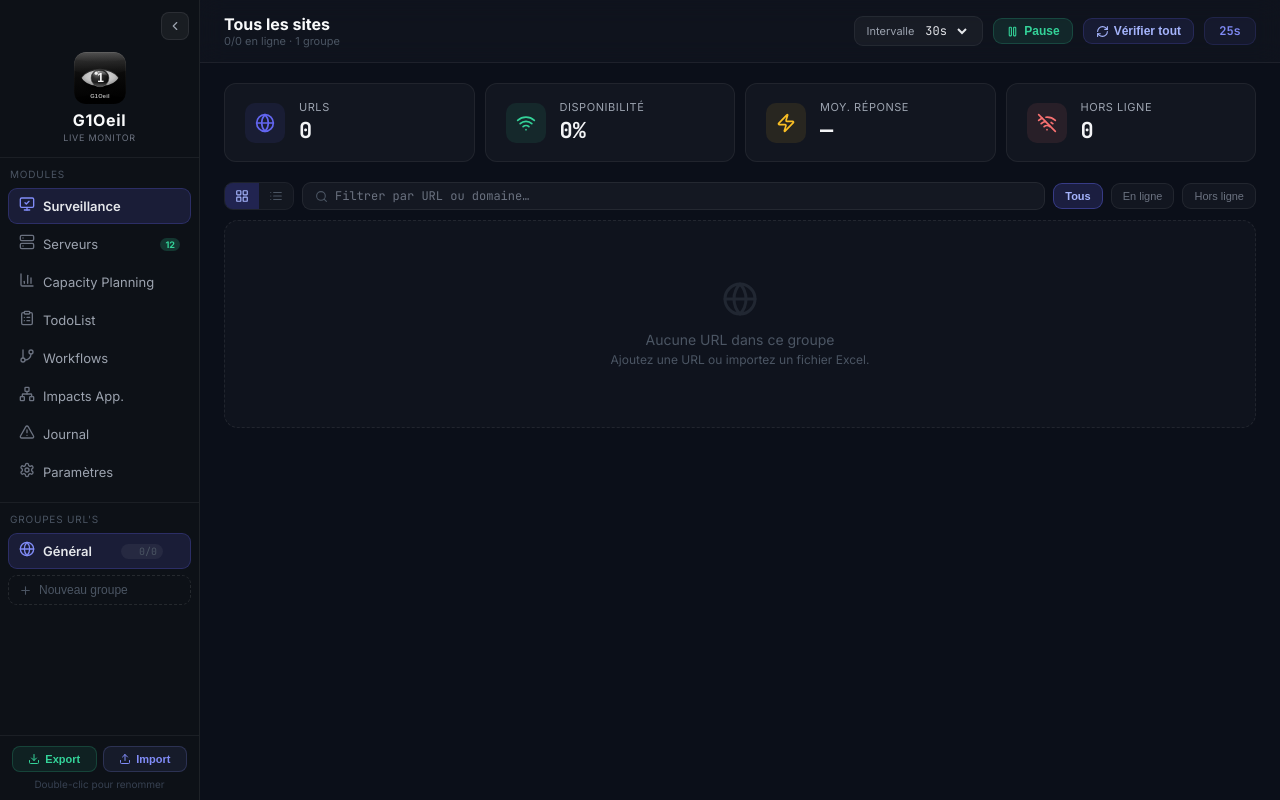
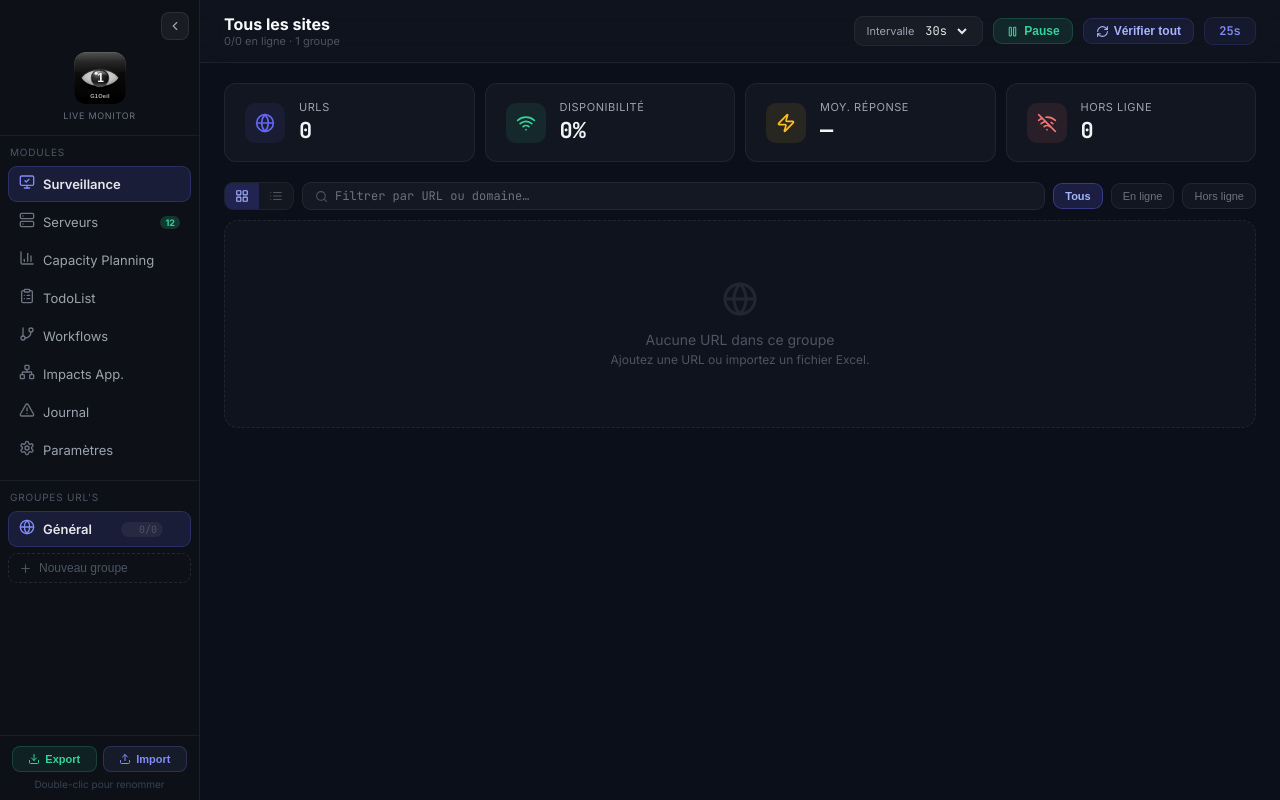
Before and after one commit to Scouzy/url-monitor-live, a React (Vite) app: page / in a window 1280 px wide. Built offline with nearby package versions, Linux system fonts and the light colour scheme.

Commit message:
feat: sidebar  sous-titre Live Monitor remis sous le logo

```diff
--- a/src/components/Sidebar.jsx
+++ b/src/components/Sidebar.jsx
@@ -186,10 +186,7 @@ export default function Sidebar({ groups, activeGroupId, onSelect, onAddGroup, o
             transition: "width 0.25s ease, height 0.25s ease",
           }} />
           {open && (
-            <div style={{ display: "flex", flexDirection: "column", alignItems: "center", gap: 2 }}>
-              <span style={{ fontSize: 16, fontWeight: 800, color: "#F9FAFB", letterSpacing: "0.04em" }}>G1Oeil</span>
-              <span style={{ fontSize: 9, color: "#6B7280", letterSpacing: "0.08em", textTransform: "uppercase" }}>Live Monitor</span>
-            </div>
+            <span style={{ fontSize: 9, color: "#6B7280", letterSpacing: "0.08em", textTransform: "uppercase" }}>Live Monitor</span>
           )}
         </div>
       </div>
```
